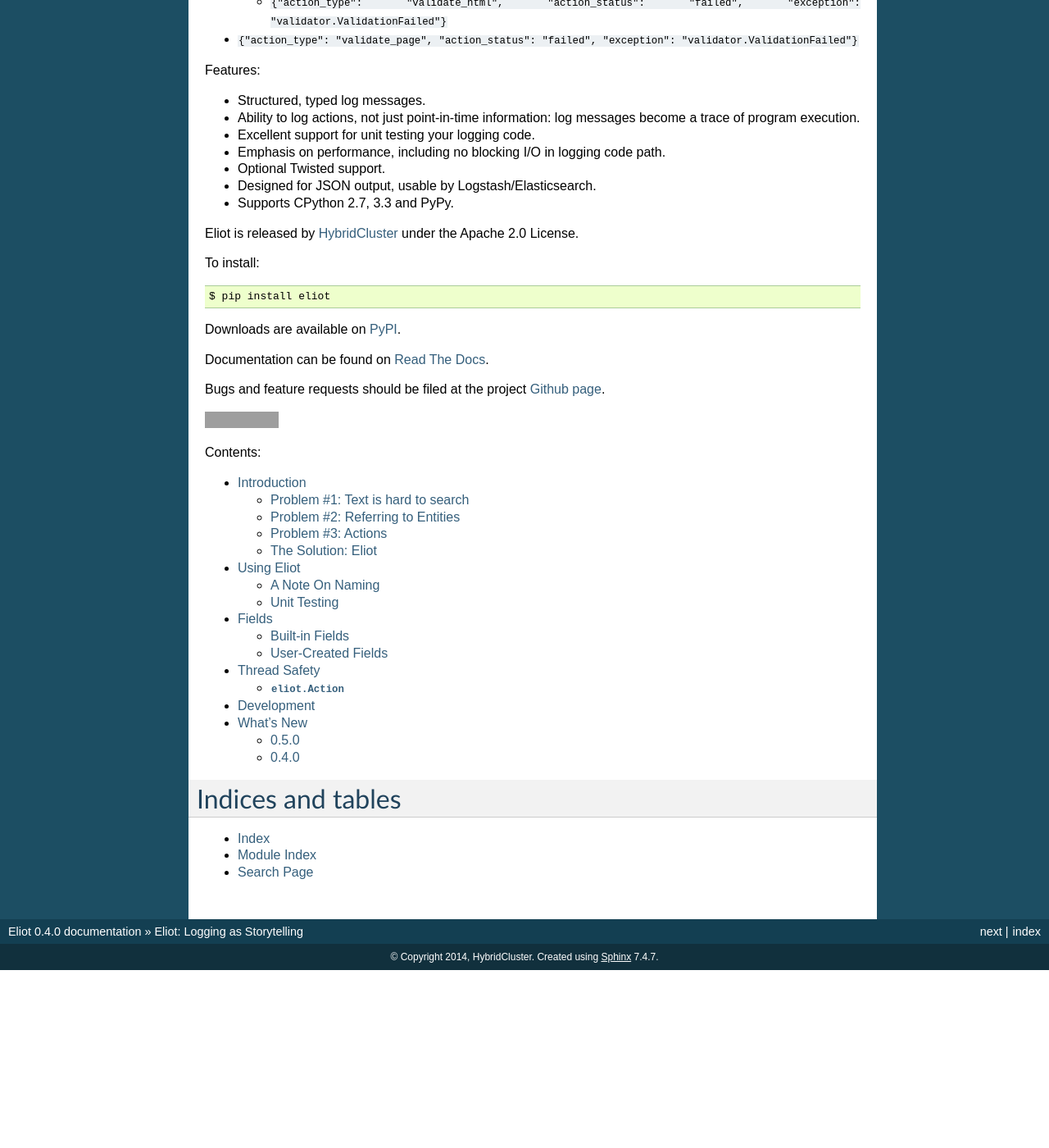
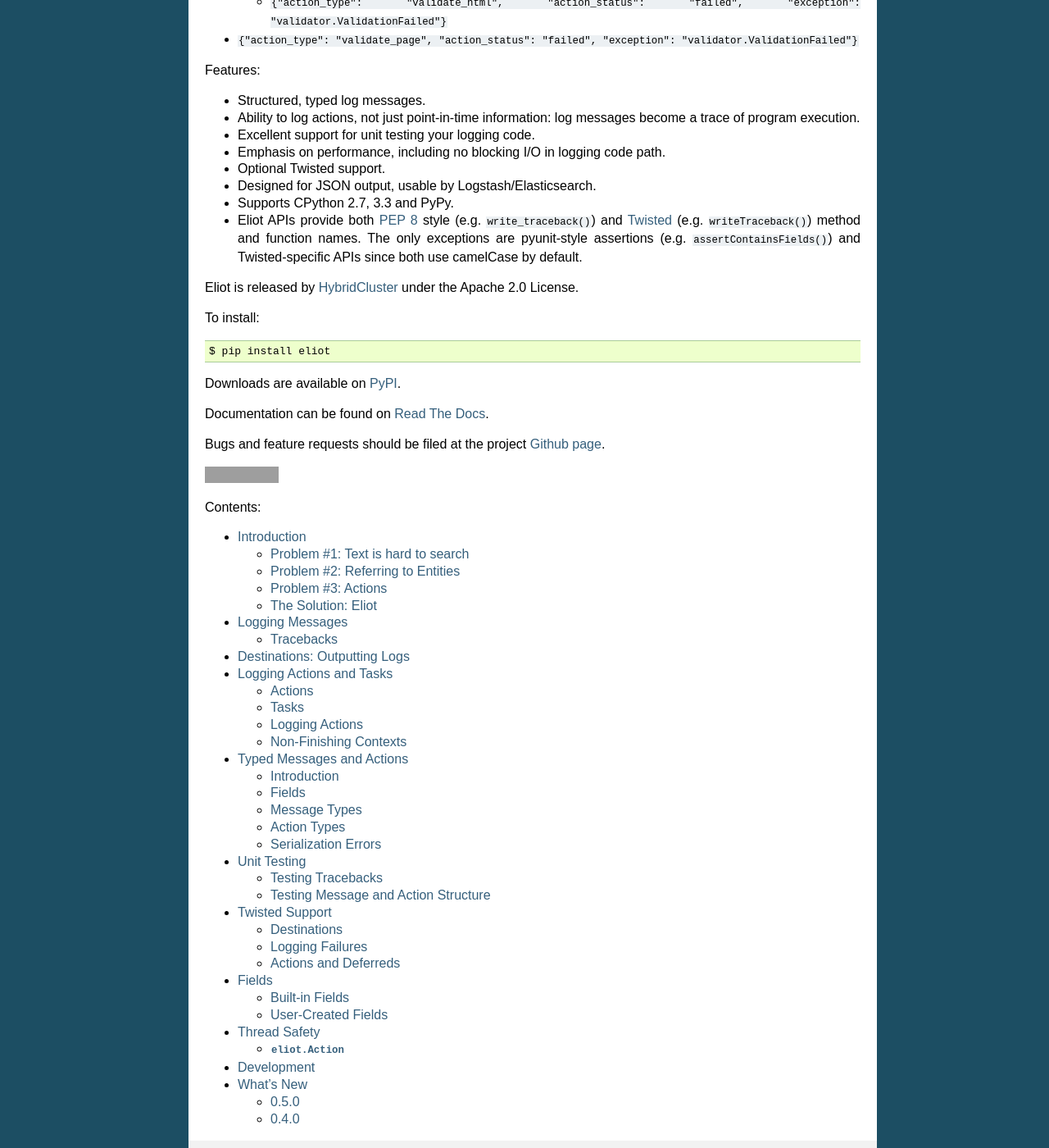
Before and after one commit to itamarst/eliot, a Sphinx documentation site: the page built from docs/source/index.rst, in a window 1280 px wide and 1400 px high, scrolled down 554 px. Shown: the whole window at 82% size. Built offline with Sphinx 7.4.7, drawn with Linux system fonts in a browser that asks for light colours; before the commit the page ends 1737 px from its top, so only the background shows below that; grey boxes are pictures that could not be loaded.

Commit message:
All documentation is now split up.

```diff
--- a/README.rst
+++ b/README.rst
@@ -38,6 +38,8 @@
 * Optional Twisted support.
 * Designed for JSON output, usable by Logstash/Elasticsearch.
 * Supports CPython 2.7, 3.3 and PyPy.
+* Eliot APIs provide both `PEP 8`_ style (e.g. ``write_traceback()``) and `Twisted`_ (e.g. ``writeTraceback()``) method and function names.
+  The only exceptions are pyunit-style assertions (e.g. ``assertContainsFields()``) and Twisted-specific APIs since both use camelCase by default.
 
 Eliot is released by `HybridCluster`_ under the Apache 2.0 License.
 
@@ -51,6 +53,8 @@
 
 Bugs and feature requests should be filed at the project `Github page`_.
 
+.. _PEP 8: http://legacy.python.org/dev/peps/pep-0008/
+.. _Twisted: https://twistedmatrix.com/documents/current/core/development/policy/coding-standard.html
 .. _Read the Docs: https://eliot.readthedocs.org/
 .. _Github page: https://github.com/hybridcluster/eliot
 .. _PyPI: https://pypi.python.org/pypi/eliot
--- a/docs/source/index.rst
+++ b/docs/source/index.rst
@@ -4,7 +4,12 @@
 
 .. toctree::
    introduction
-   usage
+   messages
+   output
+   actions
+   types
+   types-testing
+   twisted
    fields
    threads
    development
```
Also changed, not shown: docs/source/types-testing.rst (renamed from docs/source/usage.rst, +1 -16 lines).
